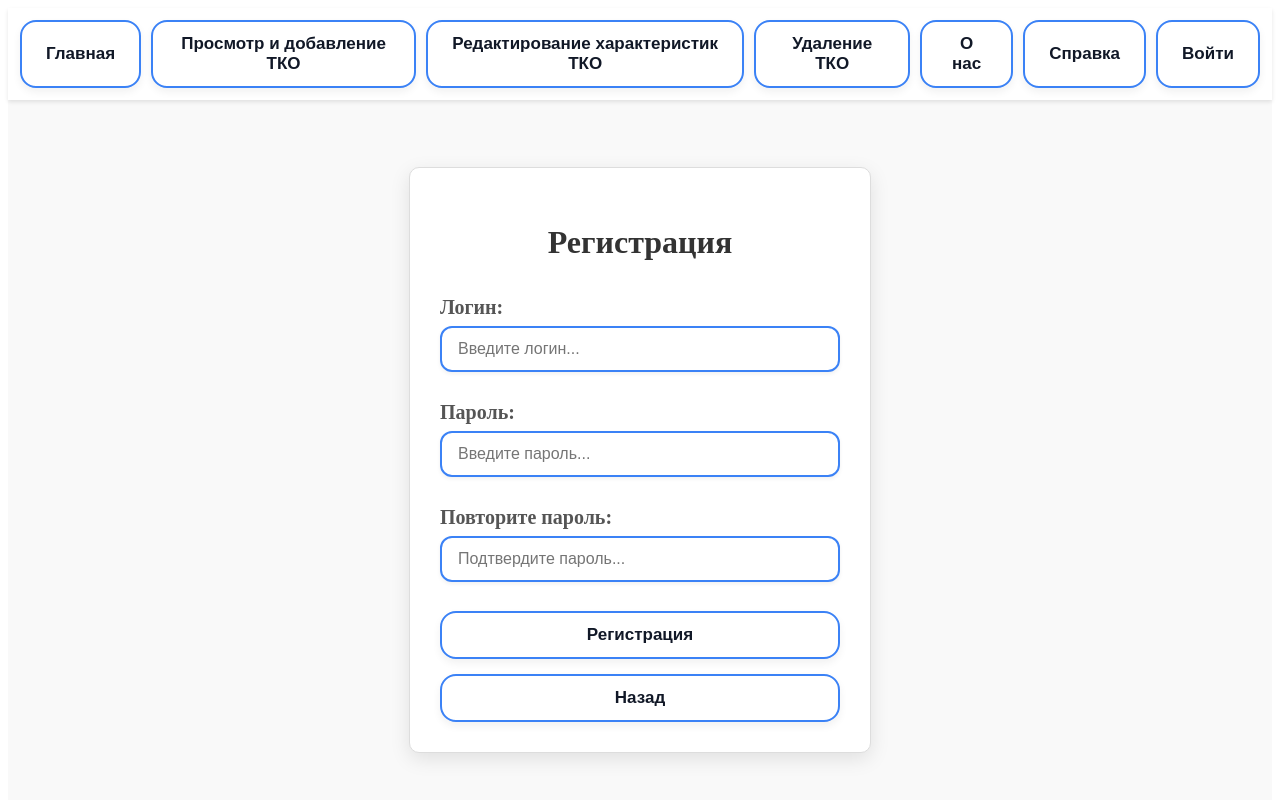
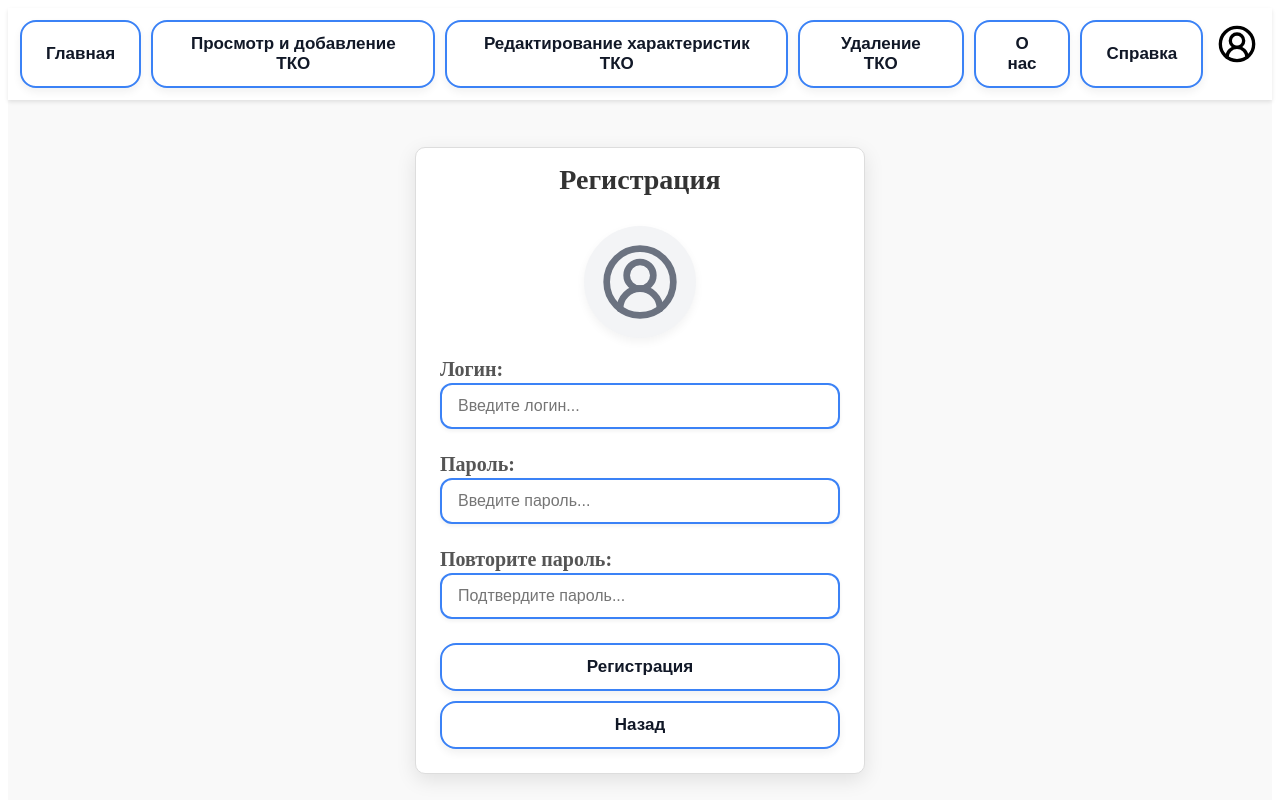
Before and after one commit to Mihail018/NetKeeper-front-, a Vue app: page /registration in a window 1280 px wide. Shown: the top 800 px of the page. Built offline with nearby package versions, Linux system fonts and the light colour scheme; no server answers.

Commit message:
Добавлена иконка пользвателя, переход на ЛК. Улучшены форму аутентификации и регистрации

```diff
--- /dev/null
+++ b/src/components/UI/LucideIcons/UserIcon.vue
@@ -0,0 +1,20 @@
+<template>
+  <CircleUserRound class="user-icon"/>
+</template>
+
+<script setup>
+import { CircleUserRound } from 'lucide-vue-next';
+
+defineOptions({
+        name: 'UserIcon'
+    })
+</script>
+
+<style scoped>
+.user-icon {
+    width: 40px;
+    height: 40px;
+    color: black;
+    cursor: pointer;
+}
+</style>
--- /dev/null
+++ b/src/components/UI/LucideIcons/UserWidget.vue
@@ -0,0 +1,33 @@
+<template>
+  <div class="icon-wrapper">
+    <CircleUserRound class="user-widget" />
+  </div>
+</template>
+
+<script setup>
+import { CircleUserRound } from 'lucide-vue-next';
+
+defineOptions({
+  name: 'UserWidget'
+});
+</script>
+
+<style scoped>
+.icon-wrapper {
+  display: flex;
+  justify-content: center;
+  align-items: center;
+  margin: 10px auto 10px; /* Уменьшены отступы сверху и снизу */
+  background-color: #f3f4f6;
+  padding: 16px;
+  border-radius: 50%;
+  width: fit-content;
+  box-shadow: 0 4px 10px rgba(0, 0, 0, 0.05);
+}
+
+.user-widget {
+  width: 80px; /* немного уменьшена */
+  height: 80px;
+  color: #6b7280;
+}
+</style>
--- a/src/components/UI/Navbar.vue
+++ b/src/components/UI/Navbar.vue
@@ -1,26 +1,47 @@
 <template>
   <div class="navbar">
+    <div class="nav-center">
       <my-button @click="$router.push('/')">Главная</my-button>
       <my-button @click="$router.push('/data')">Просмотр и добавление ТКО</my-button>
       <my-button @click="$router.push('/updateData')">Редактирование характеристик ТКО</my-button>
       <my-button @click="$router.push('/deleteData')">Удаление ТКО</my-button>
       <my-button @click="$router.push('/about')">О нас</my-button>
       <my-button @click="$router.push('/referenceMaterials')">Справка</my-button>
+    </div>
 
-    <my-button v-if="!isAuthenticated" @click="$router.push('/login')">Войти</my-button>
-    <my-button v-else @click="logout">Выйти</my-button>
+    <!-- Неавторизованный пользователь -->
+    <button
+    class="auth-button"
+    v-if="!isAuthenticated"
+    @click="$router.push('/login')"
+    title="Войти в аккаунт">
+    <UserIcon />
+    </button>
+
+    <!-- Aвторизованный пользователь -->
+    <div class="auth-dropdown" v-else>
+      <button class="auth-button" @click="toggleDropdown" title="Аккаунт">
+        <UserIcon />
+      </button>
+      <div v-if="dropdownOpen" class="dropdown-menu">
+        <div class="dropdown-item" @click="goToProfile">Личный кабинет</div>
+        <div class="dropdown-item" @click="logout">Выход</div>
+      </div>
+    </div>
   </div>
 </template>
 
 <script>
 import axios from 'axios';
+import UserIcon from './LucideIcons/UserIcon.vue';
 
 export default {
   name: 'navbar',
 
   data() {
     return {
-      isAuthenticated: false
+      isAuthenticated: false,
+      dropdownOpen: false
     };
   },
 
@@ -32,6 +53,7 @@ export default {
     // следим за маршрутом, чтобы обновить состояние при каждом переходе
     $route() {
       this.checkAuth();
+      this.dropdownOpen = false
     }
   },
 
@@ -44,6 +66,15 @@ export default {
       catch (error) {
         this.isAuthenticated = false; // Пользователь не аутентифицирован
       }
+    },
+
+    toggleDropdown() {
+      this.dropdownOpen = !this.dropdownOpen;
+    },
+
+    goToProfile() {
+      this.$router.push('/user');
+      this.dropdownOpen = false;
     },
 
     async logout() {
@@ -73,4 +104,75 @@ export default {
   justify-content: center;
   gap: 10px;
 }
+
+.auth-button {
+  background: none;
+  border: none;
+  cursor: pointer;
+  display: flex;
+  align-items: center;
+  justify-content: center;
+  height: 48px;
+  width: 48px;
+  padding: 0;
+  transition: background-color 0.3s ease;
+}
+
+.auth-button:hover {
+  background-color: rgba(59, 130, 246, 0.1);
+  border-radius: 12px;
+}
+
+/* Стили для выпадающего списка */
+.auth-dropdown {
+  position: relative;
+}
+
+.dropdown-menu {
+  position: absolute;
+  top: 50px;
+  right: 0;
+  background: white;
+  box-shadow: 0 8px 20px rgba(0, 0, 0, 0.12);
+  border-radius: 10px;
+  overflow: hidden;
+  z-index: 200;
+  width: 180px;
+  display: flex;
+  flex-direction: column;
+  font-family: 'Inter', sans-serif;
+  animation: fadeIn 0.2s ease-out;
+}
+
+.dropdown-item {
+  padding: 12px 16px;
+  cursor: pointer;
+  transition: background-color 0.2s ease, color 0.2s ease;
+  font-size: 16px;
+  font-weight: 500;
+  color: #333;
+}
+
+.dropdown-item:hover {
+  background-color: #f3f4f6;
+  color: #1d4ed8;
+}
+
+.nav-center {
+  display: flex;
+  gap: 10px;
+  margin: 0 auto;
+}
+
+/* Анимация появления выпадающего списка */
+@keyframes fadeIn {
+  from {
+    opacity: 0;
+    transform: translateY(-6px);
+  }
+  to {
+    opacity: 1;
+    transform: translateY(0);
+  }
+}
 </style>
--- a/src/components/UI/index.js
+++ b/src/components/UI/index.js
@@ -16,6 +16,8 @@ import AddInterfaces from "@/components/UI/AddInterfaces.vue";
 import MySelect from "@/components/UI/MySelect.vue";
 import CPUDetails from "@/components/CPUDetails.vue";
 import InterfacesDetails from "@/components/InterfacesDetails.vue";
+import UserIcon from "@/components/UI/LucideIcons/UserIcon.vue";
+import UserWidget from "@/components/UI/LucideIcons/UserWidget.vue";
 
 export default [
     MyButton,
@@ -35,5 +37,7 @@ export default [
     AddInterfaces,
     MySelect,
     CPUDetails,
-    InterfacesDetails
+    InterfacesDetails,
+    UserIcon,
+    UserWidget
 ]
--- a/src/pages/LoginPage.vue
+++ b/src/pages/LoginPage.vue
@@ -2,6 +2,8 @@
   <div class="login-container">
     <form @submit.prevent ref="login" class="login-form">
       <h2>Вход</h2>
+
+      <UserWidget />
 
       <label for="username">Логин:</label>
       <div class="input-wrapper">
@@ -77,20 +79,20 @@ export default {
 .login-form {
   background: white;
   border: 1px solid #ddd;
-  padding: 30px;
+  padding: 16px 24px 24px;
   border-radius: 10px;
   box-shadow: 0 6px 20px rgba(0, 0, 0, 0.1);
   width: 100%; /* Задаём форму на 100% ширины */
   max-width: 400px; /* Максимальная ширина формы, чтобы она не была слишком широкой */
   display: flex;
   flex-direction: column;
-  gap: 15px;
+  gap: 10px;
 }
 
 .login-form h2 {
   text-align: center;
-  margin-bottom: 20px;
-  font-size: 32px;
+  margin: 0 0 10px 0;
+  font-size: 28px;
   color: #333;
 }
 
--- a/src/pages/RegistrationPage.vue
+++ b/src/pages/RegistrationPage.vue
@@ -2,6 +2,8 @@
   <div class="login-container">
     <form @submit.prevent ref="registration" class="login-form">
       <h2>Регистрация</h2>
+
+      <UserWidget />
 
       <label for="username">Логин:</label>
       <div class="input-wrapper">
@@ -81,20 +83,20 @@ export default {
 .login-form {
   background: white;
   border: 1px solid #ddd;
-  padding: 30px;
+  padding: 16px 24px 24px;
   border-radius: 10px;
   box-shadow: 0 6px 20px rgba(0, 0, 0, 0.1);
   width: 100%; /* Задаём форму на 100% ширины */
   max-width: 400px; /* Максимальная ширина формы, чтобы она не была слишком широкой */
   display: flex;
   flex-direction: column;
-  gap: 15px;
+  gap: 10px;
 }
 
 .login-form h2 {
   text-align: center;
-  margin-bottom: 20px;
-  font-size: 32px;
+  margin: 0 0 10px 0;
+  font-size: 28px;
   color: #333;
 }
 
```
Lines whose indentation alone changed are shown as unchanged.
